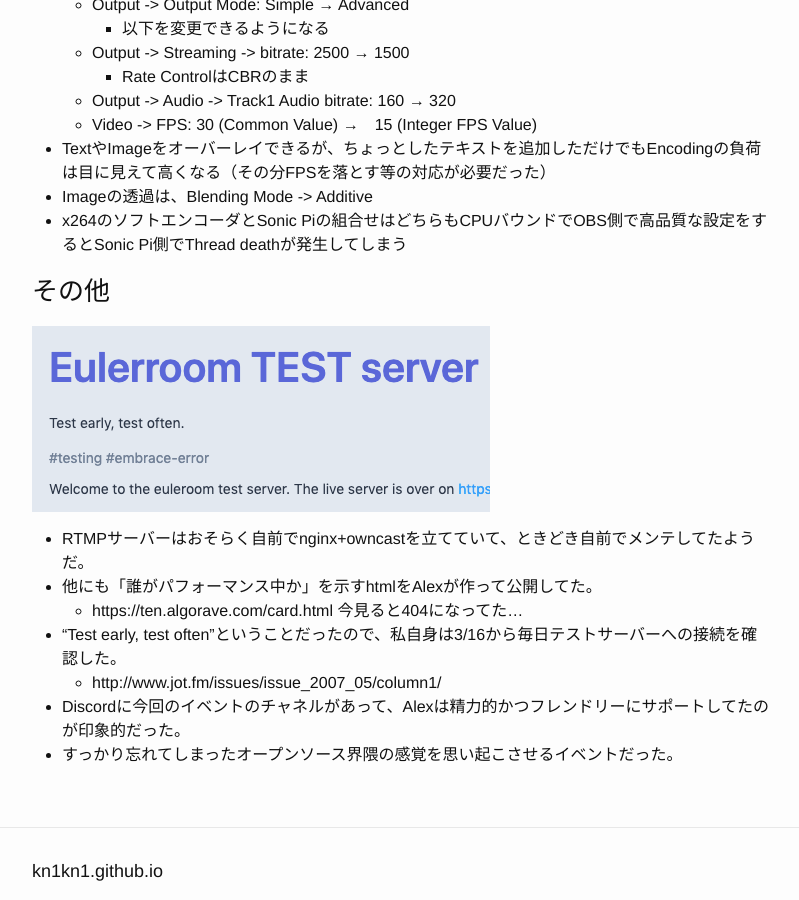
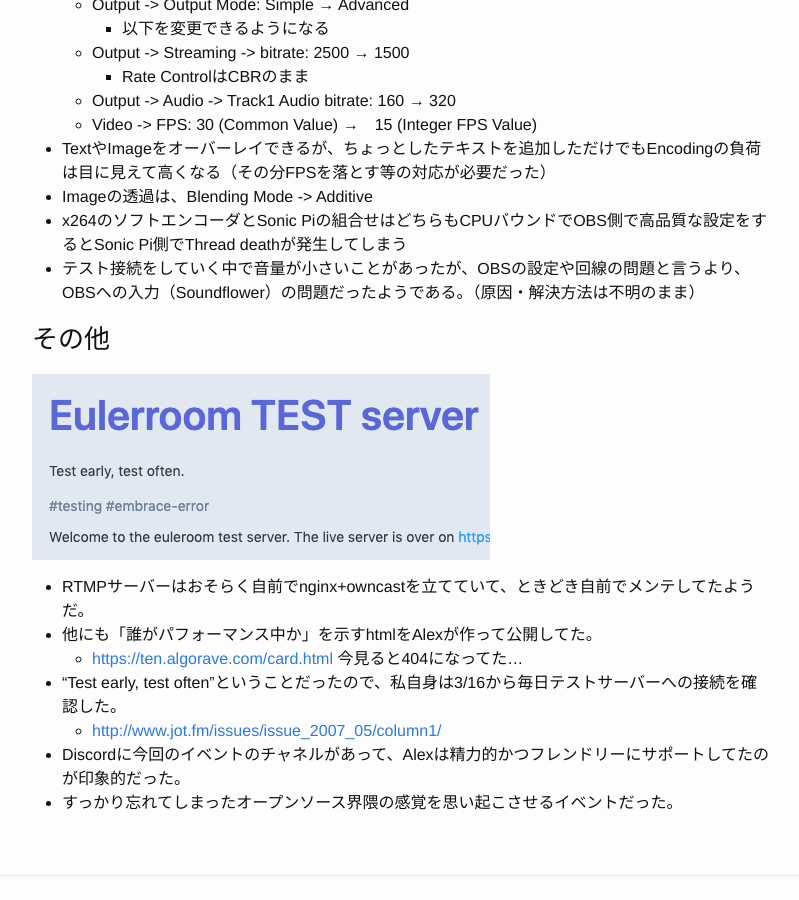
Before and after one commit to kn1kn1/kn1kn1.github.io, a Jekyll site: the page built from _posts/2022-03-21-algorave-10.md, in a window 1280 px wide and 900 px high, scrolled down 1927 px. Shown: the whole window, without its empty margins (238-1037 px from the left). Built offline with Jekyll 4.4.1, drawn with Linux system fonts in a browser that asks for light colours; some of the changed lines change nothing that is shown.

Commit message:
Add and revise content

```diff
--- a/_posts/2022-03-21-algorave-10.md
+++ b/_posts/2022-03-21-algorave-10.md
@@ -54,6 +54,7 @@ Algoraveは5周年イベントくらいからこの形式で配信イベント
 - TextやImageをオーバーレイできるが、ちょっとしたテキストを追加しただけでもEncodingの負荷は目に見えて高くなる（その分FPSを落とす等の対応が必要だった）
 - Imageの透過は、Blending Mode -> Additive
 - x264のソフトエンコーダとSonic Piの組合せはどちらもCPUバウンドでOBS側で高品質な設定をするとSonic Pi側でThread deathが発生してしまう
+- テスト接続をしていく中で音量が小さいことがあったが、OBSの設定や回線の問題と言うより、OBSへの入力（Soundflower）の問題だったようである。（原因・解決方法は不明のまま）
 
 ### その他
 
@@ -61,8 +62,8 @@ Algoraveは5周年イベントくらいからこの形式で配信イベント
 
 - RTMPサーバーはおそらく自前でnginx+owncastを立てていて、ときどき自前でメンテしてたようだ。
 - 他にも「誰がパフォーマンス中か」を示すhtmlをAlexが作って公開してた。
-  - https://ten.algorave.com/card.html 今見ると404になってた…
+  - [https://ten.algorave.com/card.html](https://ten.algorave.com/card.html) 今見ると404になってた…
 - "Test early, test often"ということだったので、私自身は3/16から毎日テストサーバーへの接続を確認した。
-  - http://www.jot.fm/issues/issue_2007_05/column1/
+  - [http://www.jot.fm/issues/issue_2007_05/column1/](http://www.jot.fm/issues/issue_2007_05/column1/)
 - Discordに今回のイベントのチャネルがあって、Alexは精力的かつフレンドリーにサポートしてたのが印象的だった。
 - すっかり忘れてしまったオープンソース界隈の感覚を思い起こさせるイベントだった。
```
